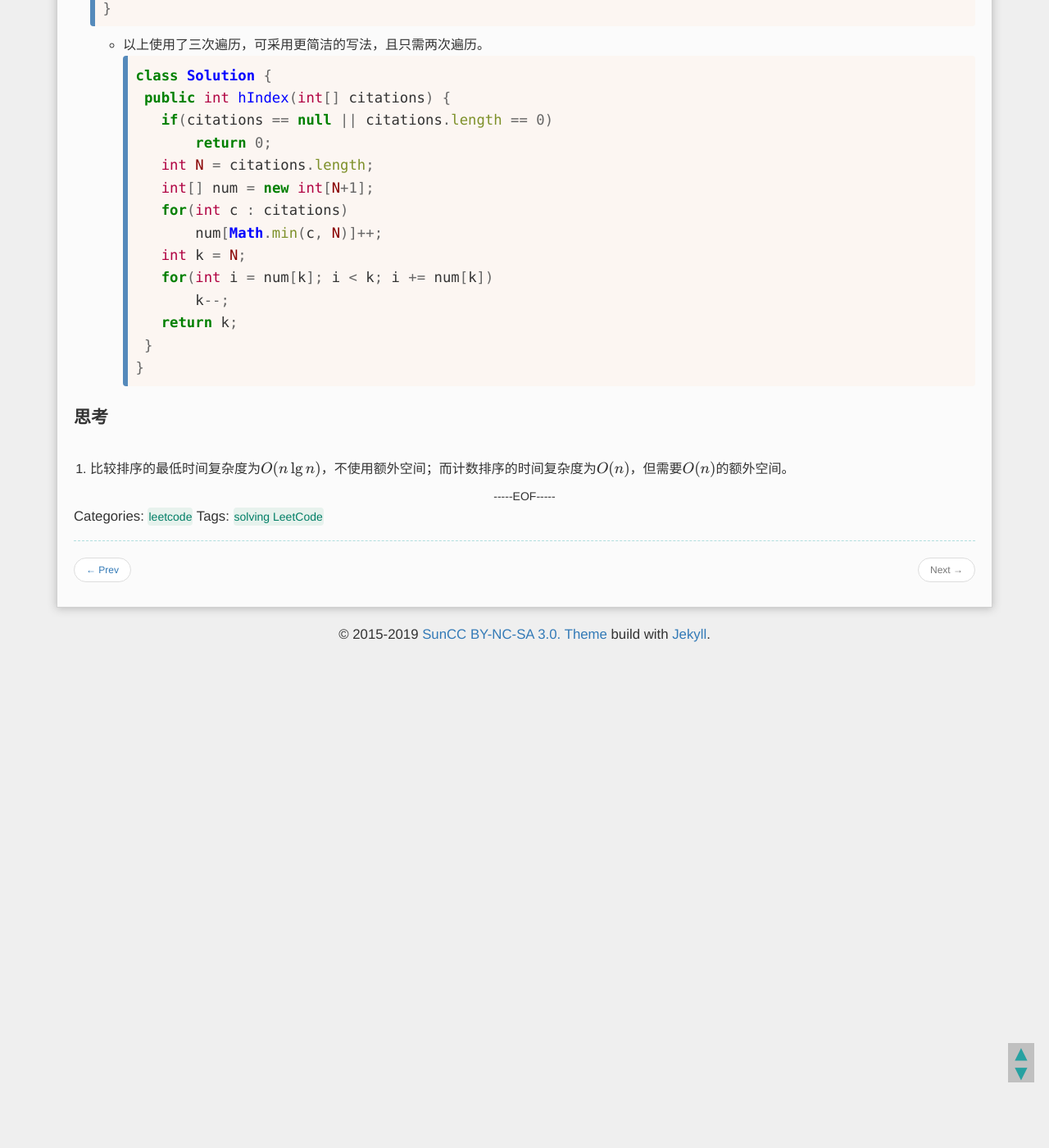
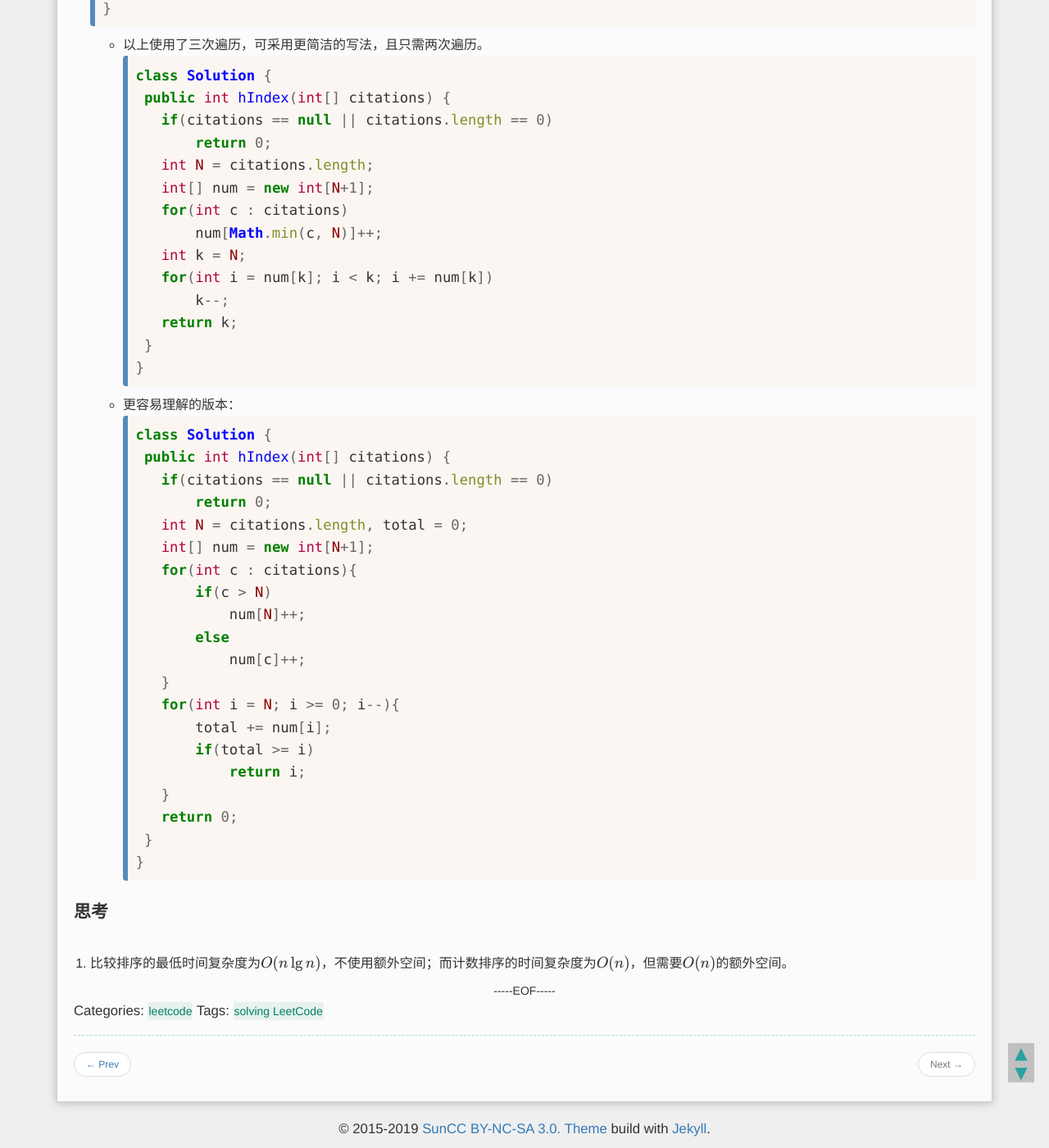
Before and after one commit to YurieSun/YurieSun.github.io, a Jekyll site: the page built from _posts/2019-12-19-leetcode-0274-h-index.md, in a window 1280 px wide and 1400 px high, scrolled down 1560 px. Shown: the whole window at 82% size. Built offline with Jekyll 4.4.1, drawn with Linux system fonts in a browser that asks for light colours; formulas are drawn with MathJax 3; before the commit the page ends 2357 px from its top, so only the background shows below that.

Commit message:
add more understanding version for method two

````diff
--- a/_posts/2019-12-19-leetcode-0274-h-index.md
+++ b/_posts/2019-12-19-leetcode-0274-h-index.md
@@ -69,6 +69,29 @@ class Solution {
     }
 }
 ```
+* 更容易理解的版本：
+```java
+class Solution {
+    public int hIndex(int[] citations) {
+        if(citations == null || citations.length == 0)
+            return 0;
+        int N = citations.length, total = 0;
+        int[] num = new int[N+1];
+        for(int c : citations){
+            if(c > N)
+                num[N]++;
+            else
+                num[c]++;
+        }
+        for(int i = N; i >= 0; i--){
+            total += num[i];
+            if(total >= i)
+                return i;
+        }
+        return 0;
+    }
+}
+```
 
 ### 思考
 1. 比较排序的最低时间复杂度为$O(n\lg n)$，不使用额外空间；而计数排序的时间复杂度为$O(n)$，但需要$O(n)$的额外空间。
````
